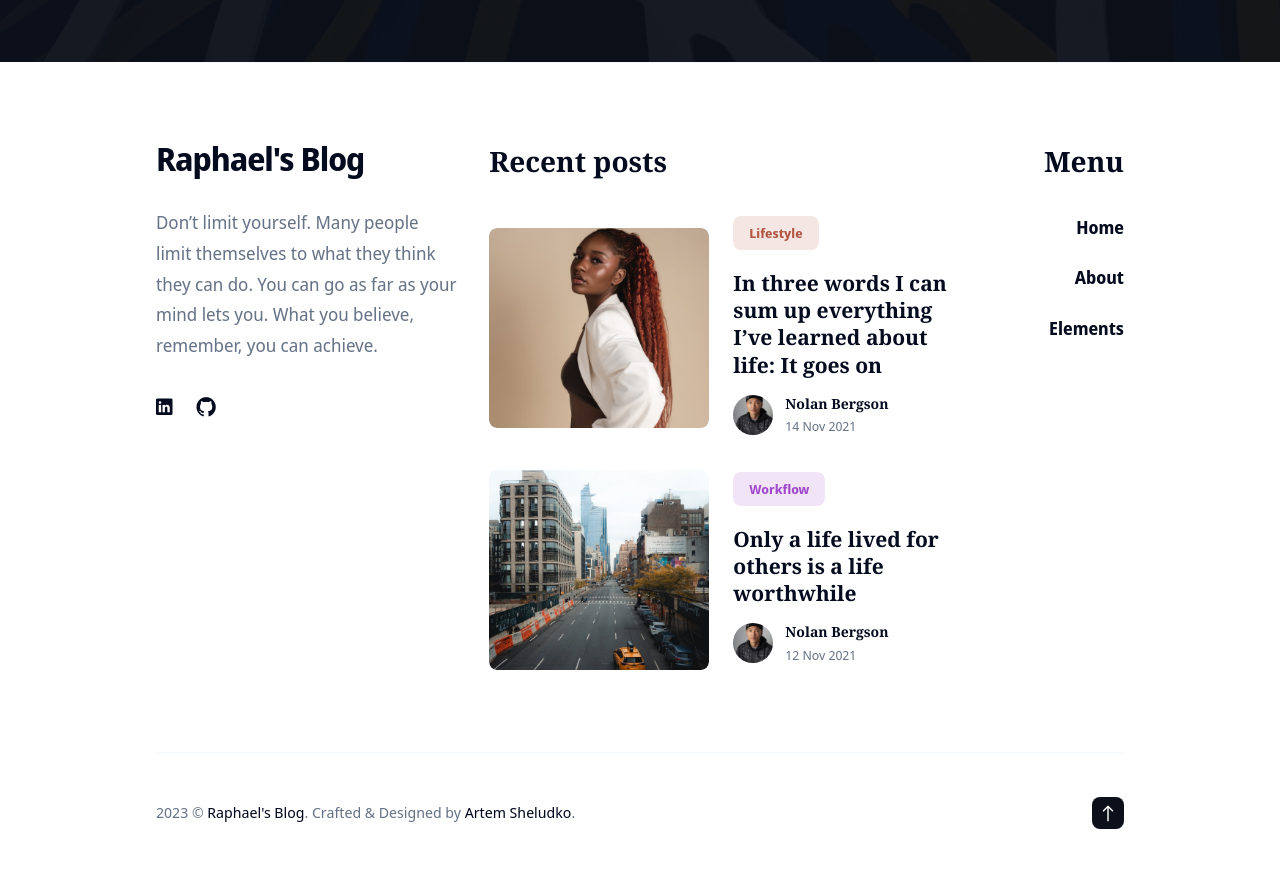
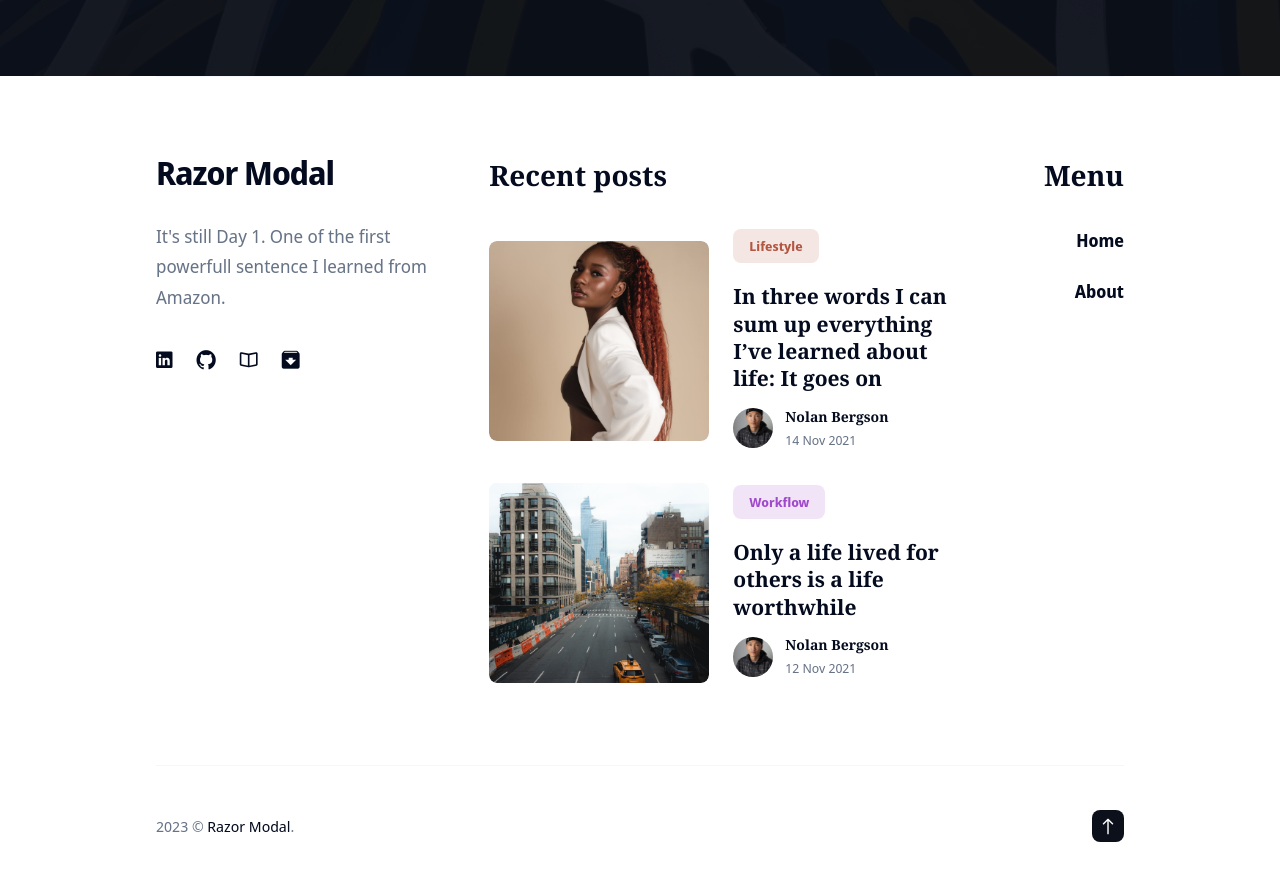
Before and after one commit to moutard/blog, a Jekyll site: the page built from index.html, in a window 1280 px wide and 1400 px high, scrolled down 5868 px, cut to the strip 514-1395 px from the top of the window. Built offline with Jekyll 4.4.1, drawn with Linux system fonts in a browser that asks for light colours; nearby versions of some CDN libraries; some of the changed text lies outside the part shown.

Commit message:
Improve header and footer

```diff
--- a/_data/settings.yml
+++ b/_data/settings.yml
@@ -1,7 +1,7 @@
 #-------------------------------
 # Site Settings
-title: Raphael's Blog
-logo: # You can add own logo. For example '/images/logo.png'.
+title: Razor Modal
+logo: /images/razor-modal-logo.png # You can add own logo. For example '/images/logo.png'.
 description: In this blog I talk about software and management.
 color_scheme: auto # You can choose three modes auto, light, and dark. By default, the auto mode is set, which means the user can choose the light or dark mode themself.
 
@@ -103,15 +103,15 @@
 
 #-------------------------------
 # Footer Settings
-footer__description: Don’t limit yourself. Many people limit themselves to what they think they can do. You can go as far as your mind lets you. What you believe, remember, you can achieve.
+footer__description: It's still Day 1. One of the first powerfull sentence I learned from Amazon.
 
 
 # Social Links
 social:
-- {icon: "linkedin", link: "https://www.linkedin.com/in/raphaelmoutard/"}
-- {icon: "github", link: "https://github.com/moutard"}
-- {icon: "book", link: "https://medium.com/@raphael.moutard"}
-- {icon: "archive", link: "https://moutard.substack.com/"}
+- {icon: "ion-logo-linkedin", link: "https://www.linkedin.com/in/raphaelmoutard/"}
+- {icon: "ion-logo-github", link: "https://github.com/moutard"}
+- {icon: "ion-md-book", link: "https://medium.com/@raphael.moutard"}
+- {icon: "ion-md-archive", link: "https://moutard.substack.com/"}
 
 # Example of adding a new link to the footer - {icon: "instagram", link: "https://instagram.com"}
 # Other icons can be found at https://ionicons.com/v4/
@@ -124,10 +124,6 @@
       url: '/'
     - title: 'About'
       url: '/about/'
-#    - title: 'Contact'
-#      url: '/contact/'
-    - title: 'Elements'
-      url: '/elements/'
 
 
 #-------------------------------
--- a/_includes/footer.html
+++ b/_includes/footer.html
@@ -4,7 +4,8 @@
     <div class="row">
       <div class="col col-12">
 
-        <div class="footer__inner{% if site.data.settings.mailchimp__settings.enable != true %} is-border-top{% endif %}">
+        <div
+          class="footer__inner{% if site.data.settings.mailchimp__settings.enable != true %} is-border-top{% endif %}">
           <div class="row">
             <div class="col col-4 col-d-12">
               <div class="widget-footer widget-info">
@@ -17,7 +18,7 @@
                     {% for social in site.data.settings.social %}
                     <li class="social__item">
                       <a class="social__link" href="{{social.link}}" target="_blank" rel="noopener"
-                        aria-label="{{social.icon | capitalize}} link"><i class="ion ion-logo-{{social.icon}}"></i></a>
+                        aria-label="{{social.icon | capitalize}} link"><i class="ion {{social.icon}}"></i></a>
                     </li>
                     {% endfor %}
                   </ul>
@@ -33,14 +34,19 @@
                 {% for post in site.posts limit:2 %}
                 <div class="recent-posts">
                   {% if post.image %}
-                    <a class="recent-posts__image" href="{{ post.url }}" {% if post.accent %}style="background-color: {{ post.accent }};"{% endif %}><img class="lazy" data-src="{{site.baseurl}}{{post.image}}" alt="{{post.title}}"></a>
+                  <a class="recent-posts__image" href="{{ post.url }}" {% if post.accent
+                    %}style="background-color: {{ post.accent }};" {% endif %}><img class="lazy"
+                      data-src="{{site.baseurl}}{{post.image}}" alt="{{post.title}}"></a>
                   {% endif %}
                   <div class="recent-posts__content">
                     <div class="article__meta">
                       {% if post.tags.size >= 1 %}
                       <div class="article__tags">
                         {% for tag in post.tags %}
-                          <a href="{{ site.baseurl }}/tags/?tag={{ tag | downcase | url_encode }}" class="article__tag{% if post.tags_color %} tag-color-js{% endif %}" {% if post.tags_color %}data-accent="{{ post.tags_color }}"{% endif %} {% if post.tags_color %}style="color: {{ post.tags_color }};"{% endif %}>{{ tag }}</a>
+                        <a href="{{ site.baseurl }}/tags/?tag={{ tag | downcase | url_encode }}"
+                          class="article__tag{% if post.tags_color %} tag-color-js{% endif %}" {% if post.tags_color
+                          %}data-accent="{{ post.tags_color }}" {% endif %} {% if post.tags_color
+                          %}style="color: {{ post.tags_color }};" {% endif %}>{{ tag }}</a>
                         {% endfor %}
                       </div>
                       {% endif %}
@@ -55,17 +61,20 @@
                       </a>
                       {% else %}
                       <a href="{{site.baseurl}}/about/" class="article__author__image">
-                        <img class="lazy" data-src="{{site.data.settings.author.author__avatar}}" alt="{{site.data.settings.author.author__name}}">
+                        <img class="lazy" data-src="{{site.data.settings.author.author__avatar}}"
+                          alt="{{site.data.settings.author.author__name}}">
                       </a>
                       {% endif %}
 
                       <div class="article__meta__bottom">
                         {% if author %}
-                          <a class="article__author__name" href="{{ author.url }}">{{ author.name }}</a>
+                        <a class="article__author__name" href="{{ author.url }}">{{ author.name }}</a>
                         {% else %}
-                          <a class="article__author__name" href="{{site.baseurl}}/about/">{{site.data.settings.author.author__name}}</a>
+                        <a class="article__author__name"
+                          href="{{site.baseurl}}/about/">{{site.data.settings.author.author__name}}</a>
                         {% endif %}
-                        <time class="article__date" datetime="{{ post.date | date_to_xmlschema }}">{{ post.date | date_to_string }}</time>
+                        <time class="article__date" datetime="{{ post.date | date_to_xmlschema }}">{{ post.date |
+                          date_to_string }}</time>
                       </div>
                     </div>
                   </div>
@@ -92,7 +101,7 @@
 
         <div class="footer__info">
           <div class="footer__info-box">
-            <div class="copyright">{{site.time | date: '%Y'}} &copy; <a href="/">{{site.data.settings.title}}</a>. Crafted & Designed by <a href="https://jekyllthemes.io/developers/artem-sheludko">Artem Sheludko</a>.</div>
+            <div class="copyright">{{site.time | date: '%Y'}} &copy; <a href="/">{{site.data.settings.title}}</a>.</div>
             <div class="top" title="Top"><i class="ion ion-ios-arrow-round-up"></i></div>
           </div>
         </div>
--- a/_includes/header.html
+++ b/_includes/header.html
@@ -6,11 +6,13 @@
 
         <div class="logo">
           <a class="logo__link" href="{{ site.baseurl }}/">
-          {% if site.data.settings.logo %}
-            <img class="logo__image" src="{{ site.baseurl }}{{ site.data.settings.logo }}" alt="{{ site.data.settings.title }}">
-          {% else %}
+            {% if site.data.settings.logo %}
+            <img class="logo__image" src="{{ site.baseurl }}{{ site.data.settings.logo }}"
+              alt="{{ site.data.settings.title }}">
             {{ site.data.settings.title }}
-          {% endif %}
+            {% else %}
+            {{ site.data.settings.title }}
+            {% endif %}
           </a>
         </div>
 
@@ -25,16 +27,19 @@
               {% for item in site.data.settings.menu__settings.menu__items %}
               {% if item.submenu %}
               <li class="nav__item dropdown">
-                <span class="nav__link dropdown-toggle">{{ item.title }} <i class="ion ion-ios-arrow-down arrow-down"></i></span>
+                <span class="nav__link dropdown-toggle">{{ item.title }} <i
+                    class="ion ion-ios-arrow-down arrow-down"></i></span>
                 <div class="dropdown-menu">
-                {% for submenu-item in item.submenu %}
-                  <a href="{{ submenu-item.url }}" class="nav__link{% if page.url == submenu-item.url %} active-link{% endif %}">{{submenu-item.title}}</a>
-                {% endfor %}
+                  {% for submenu-item in item.submenu %}
+                  <a href="{{ submenu-item.url }}"
+                    class="nav__link{% if page.url == submenu-item.url %} active-link{% endif %}">{{submenu-item.title}}</a>
+                  {% endfor %}
                 </div>
               </li>
               {% else %}
               <li class="nav__item">
-                <a href="{{ item.url | relative_url }}" class="nav__link{% if page.url == item.url %} active-link{% endif %}">{{ item.title }}</a>
+                <a href="{{ item.url | relative_url }}"
+                  class="nav__link{% if page.url == item.url %} active-link{% endif %}">{{ item.title }}</a>
               </li>
               {% endif %}
               {% endfor %}
@@ -45,14 +50,18 @@
           <div class="nav-button">
             {% if site.data.settings.color_scheme == "auto" %}
             <div class="toggle-theme">
-              <div class="toggle-moon" title="Enable dark mode" aria-hidden="true"><i class="ion ion-ios-moon"></i></div>
-              <div class="toggle-sun" title="Enable light mode" aria-hidden="true"><i class="ion ion-ios-sunny"></i></div>
+              <div class="toggle-moon" title="Enable dark mode" aria-hidden="true"><i class="ion ion-ios-moon"></i>
+              </div>
+              <div class="toggle-sun" title="Enable light mode" aria-hidden="true"><i class="ion ion-ios-sunny"></i>
+              </div>
             </div>
             {% elsif site.data.settings.color_scheme == "light" or site.data.settings.color_scheme == "dark" %}
             {% else %}
             <div class="toggle-theme">
-              <div class="toggle-moon" title="Enable dark mode"><i class="ion ion-ios-moon" aria-hidden="true"></i></div>
-              <div class="toggle-sun" title="Enable light mode"><i class="ion ion-ios-sunny" aria-hidden="true"></i></div>
+              <div class="toggle-moon" title="Enable dark mode"><i class="ion ion-ios-moon" aria-hidden="true"></i>
+              </div>
+              <div class="toggle-sun" title="Enable light mode"><i class="ion ion-ios-sunny" aria-hidden="true"></i>
+              </div>
             </div>
             {% endif %}
             <i class="nav__icon icon__search ion ion-md-search"></i>
```
Also changed, not shown: images/razor-modal-logo.png (added).
